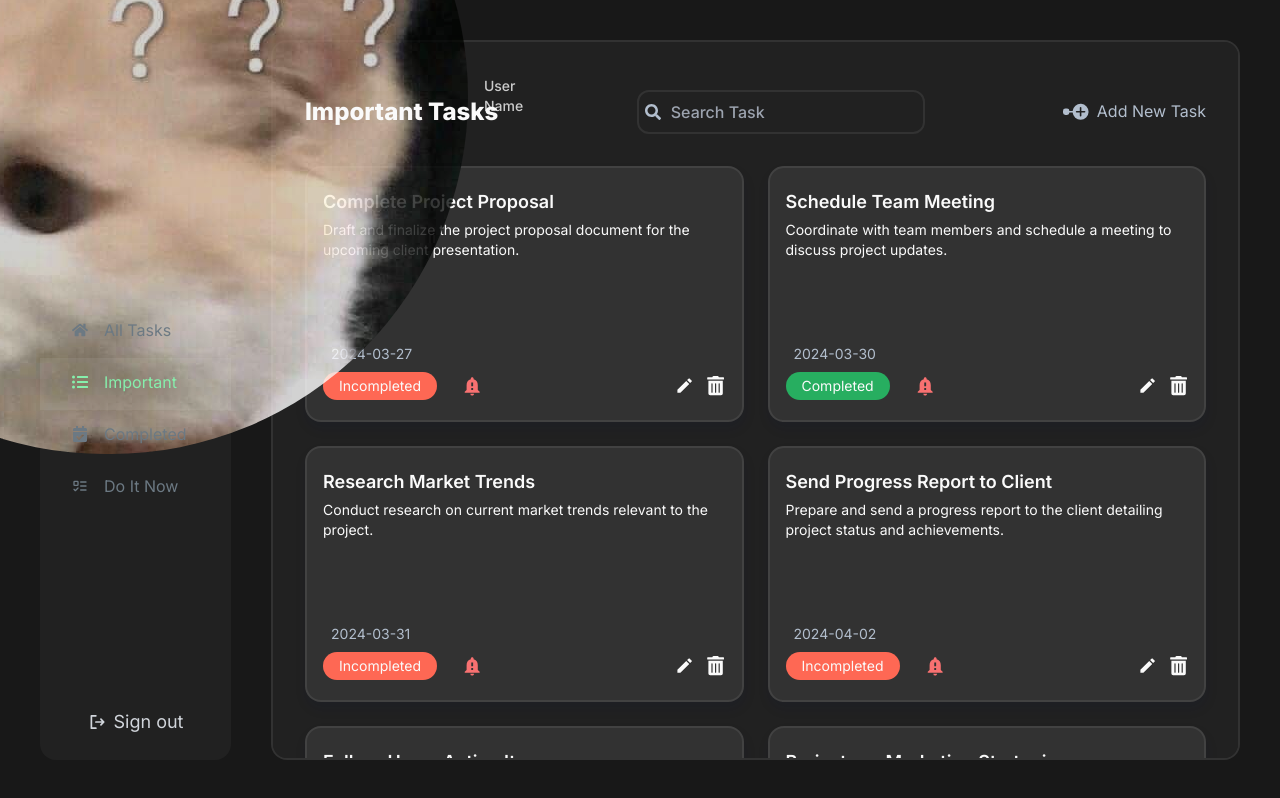
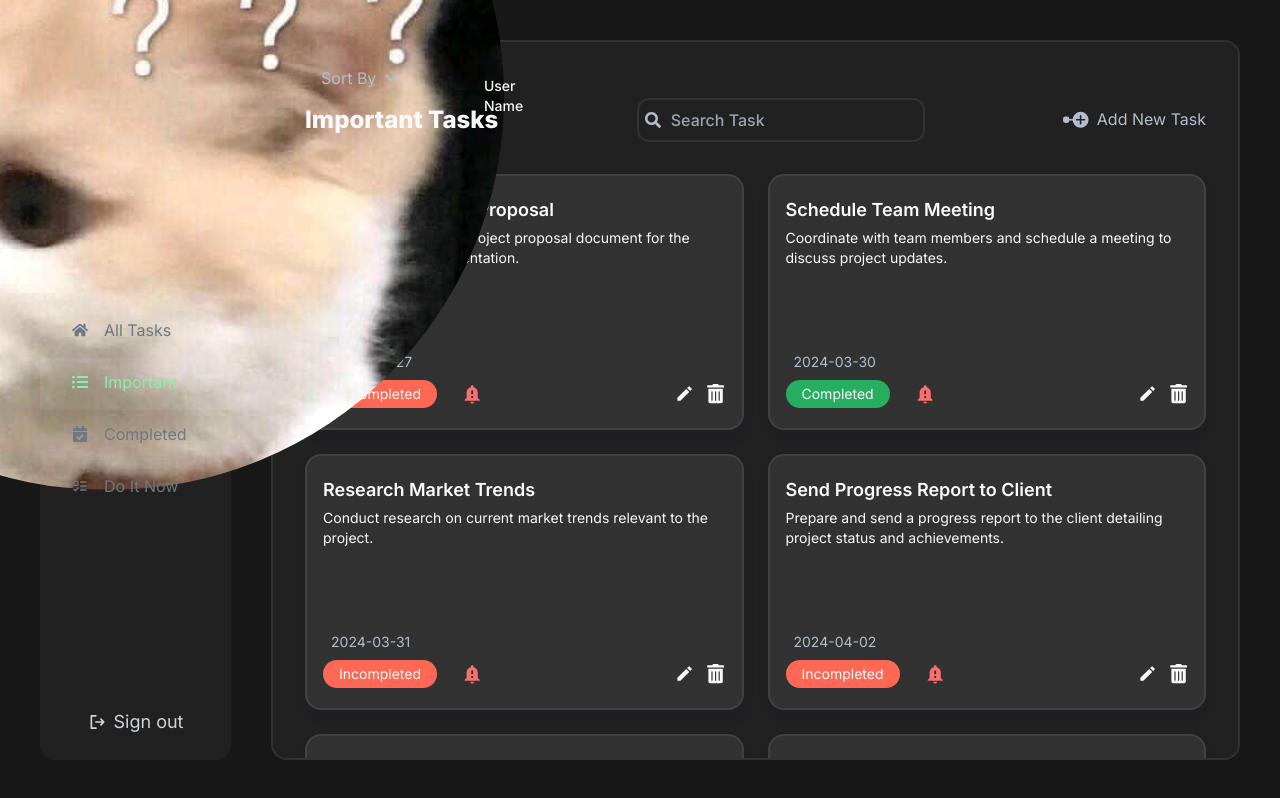
Before and after one commit to Denys-Nalyvaiko/todo-app, a Next.js app: page /important in a window 1280 px wide. Built offline with nearby package versions, Linux system fonts and the light colour scheme.

Commit message:
feat: configure sorting dropdown

```diff
--- /dev/null
+++ b/app/components/Dropdown/DropdownButton/DropdownButton.tsx
@@ -0,0 +1,34 @@
+"use client";
+
+import { ChildrenProps } from "@/app/interfaces";
+import { FaChevronUp, FaChevronDown } from "react-icons/fa";
+
+interface DropdownButtonProps extends ChildrenProps {
+  shownDropdown: boolean;
+  toggleShownDropdown(): void;
+}
+
+const DropdownButton = ({
+  children,
+  shownDropdown,
+  toggleShownDropdown,
+}: DropdownButtonProps) => {
+  return (
+    <button
+      type="button"
+      className="flex items-center w-fit px-4 py-2 cursor-pointer bg-transparent"
+      onClick={toggleShownDropdown}
+    >
+      {children}
+      <span className="flex justify-center items-center ml-2">
+        {shownDropdown ? (
+          <FaChevronUp size="14" />
+        ) : (
+          <FaChevronDown size="14" />
+        )}
+      </span>
+    </button>
+  );
+};
+
+export default DropdownButton;
--- /dev/null
+++ b/app/components/Dropdown/DropdownContent/DropdownContent.tsx
@@ -0,0 +1,19 @@
+"use client";
+
+import { ChildrenProps } from "@/app/interfaces";
+
+interface DropdownContentProps extends ChildrenProps {
+  shownDropdown: boolean;
+}
+
+const DropdownContent = ({ children, shownDropdown }: DropdownContentProps) => {
+  return shownDropdown ? (
+    <ul className="absolute flex flex-col items-start min-w-1/5 max-h-2/5 p-4 mt-2 overflow-auto z-10 bg-colorBg3 rounded-xl">
+      {children}
+    </ul>
+  ) : (
+    <></>
+  );
+};
+
+export default DropdownContent;
--- /dev/null
+++ b/app/components/Dropdown/DropdownItem/DropdownItem.tsx
@@ -0,0 +1,20 @@
+"use client";
+
+import { ChildrenProps } from "@/app/interfaces";
+
+interface DropdownItemProps extends ChildrenProps {
+  onClick(): void;
+}
+
+const DropdownItem = ({ children, onClick }: DropdownItemProps) => {
+  return (
+    <li
+      className="p-2 cursor-pointer flex items-center gap-2"
+      onClick={onClick}
+    >
+      {children}
+    </li>
+  );
+};
+
+export default DropdownItem;
--- /dev/null
+++ b/app/components/Dropdown/DropdownWrapper/DropdownWrapper.tsx
@@ -0,0 +1,39 @@
+"use client";
+
+import { useState } from "react";
+import DropdownButton from "../DropdownButton/DropdownButton";
+import DropdownContent from "../DropdownContent/DropdownContent";
+import sortingMenu from "@/app/utils/sortingMenu";
+import DropdownItem from "../DropdownItem/DropdownItem";
+
+interface DropdownWrapperProps {
+  buttonText: string;
+}
+
+const DropdownWrapper = ({ buttonText }: DropdownWrapperProps) => {
+  const [shownDropdown, setShownDropdown] = useState(false);
+
+  const toggleShownDropdown = () => {
+    setShownDropdown((prev) => !prev);
+  };
+
+  return (
+    <div className="relative min-w-44 -mb-4 text-colorGrey2">
+      <DropdownButton
+        shownDropdown={shownDropdown}
+        toggleShownDropdown={toggleShownDropdown}
+      >
+        {buttonText}
+      </DropdownButton>
+      <DropdownContent shownDropdown={shownDropdown}>
+        {sortingMenu.map(({ id, title, icon }) => (
+          <DropdownItem key={id} onClick={() => {}}>
+            <span>{icon}</span> {title}
+          </DropdownItem>
+        ))}
+      </DropdownContent>
+    </div>
+  );
+};
+
+export default DropdownWrapper;
--- a/app/components/Tasks/Tasks.tsx
+++ b/app/components/Tasks/Tasks.tsx
@@ -8,6 +8,7 @@ import { useGlobalState } from "@/app/context/GlobalProvider";
 import ModalWrapper from "../Modals/ModalWrapper/ModalWrapper";
 import UpsertTaskContent from "../Modals/UpsertTaskContent/UpsertTaskContent";
 import SearchTask from "../SearchTask/SearchTask";
+import DropdownWrapper from "../Dropdown/DropdownWrapper/DropdownWrapper";
 
 const Tasks = ({ title, tasks }: ITasksProps) => {
   const { isLoading, modal, openModal }: any = useGlobalState();
@@ -31,6 +32,8 @@ const Tasks = ({ title, tasks }: ITasksProps) => {
           <UpsertTaskContent />
         </ModalWrapper>
       )}
+
+      <DropdownWrapper buttonText="Sort By" />
 
       <div className="flex justify-between items-center">
         <h1 className="text-2xl font-extrabold relative max-lg:hidden">
--- /dev/null
+++ b/app/interfaces/ISortingMenu.ts
@@ -0,0 +1,9 @@
+import { ReactNode } from "react";
+
+interface ISortingMenu {
+  id: string;
+  title: string;
+  icon: ReactNode;
+}
+
+export default ISortingMenu;
--- a/app/interfaces/index.ts
+++ b/app/interfaces/index.ts
@@ -5,3 +5,4 @@ export type { default as ITask } from "./ITask";
 export type { default as IMenu } from "./IMenu";
 export type { default as ITheme } from "./ITheme";
 export type { default as ITasksProps } from "./ITasksProps";
+export type { default as ISortingMenu } from "./ISortingMenu";
--- a/app/style/globals.css
+++ b/app/style/globals.css
@@ -113,7 +113,7 @@ input[type="checkbox"]:focus {
   }
 
   .mobile_nav_container {
-    @apply fixed h-screen-2rem z-10;
+    @apply fixed h-screen-2rem z-20;
   }
 
   .nav_profile {
@@ -130,7 +130,7 @@ input[type="checkbox"]:focus {
   }
 
   .tasks_container {
-    @apply p-8 w-full h-full border-2 border-solid rounded-2xl overflow-y-auto;
+    @apply px-8 py-4 w-full h-full border-2 border-solid rounded-2xl overflow-y-auto;
   }
 
   .create_task {
--- /dev/null
+++ b/app/utils/sortingMenu.tsx
@@ -0,0 +1,36 @@
+import {
+  IoArrowDownCircleOutline,
+  IoArrowUpCircleOutline,
+} from "react-icons/io5";
+import { FaRegCheckCircle } from "react-icons/fa";
+import { ISortingMenu } from "../interfaces";
+
+const sortingMenu: ISortingMenu[] = [
+  {
+    id: "original",
+    title: "Original",
+    icon: <FaRegCheckCircle size="14" />,
+  },
+  {
+    id: "titleAsc",
+    title: "Title asc",
+    icon: <IoArrowUpCircleOutline />,
+  },
+  {
+    id: "titleDesc",
+    title: "Title desc",
+    icon: <IoArrowDownCircleOutline />,
+  },
+  {
+    id: "dateAsc",
+    title: "Date asc",
+    icon: <IoArrowUpCircleOutline />,
+  },
+  {
+    id: "dateDesc",
+    title: "Date desc",
+    icon: <IoArrowDownCircleOutline />,
+  },
+];
+
+export default sortingMenu;
```
